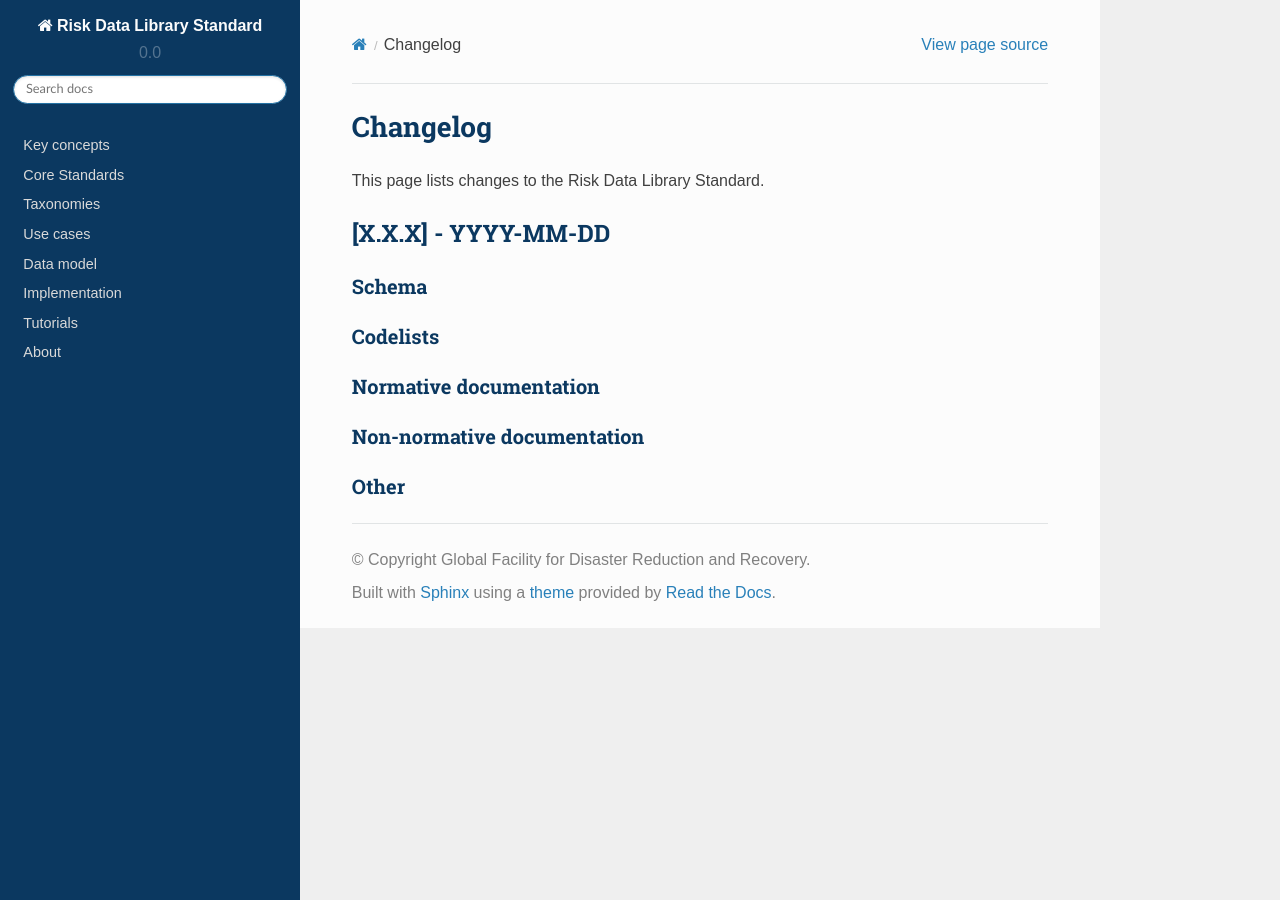
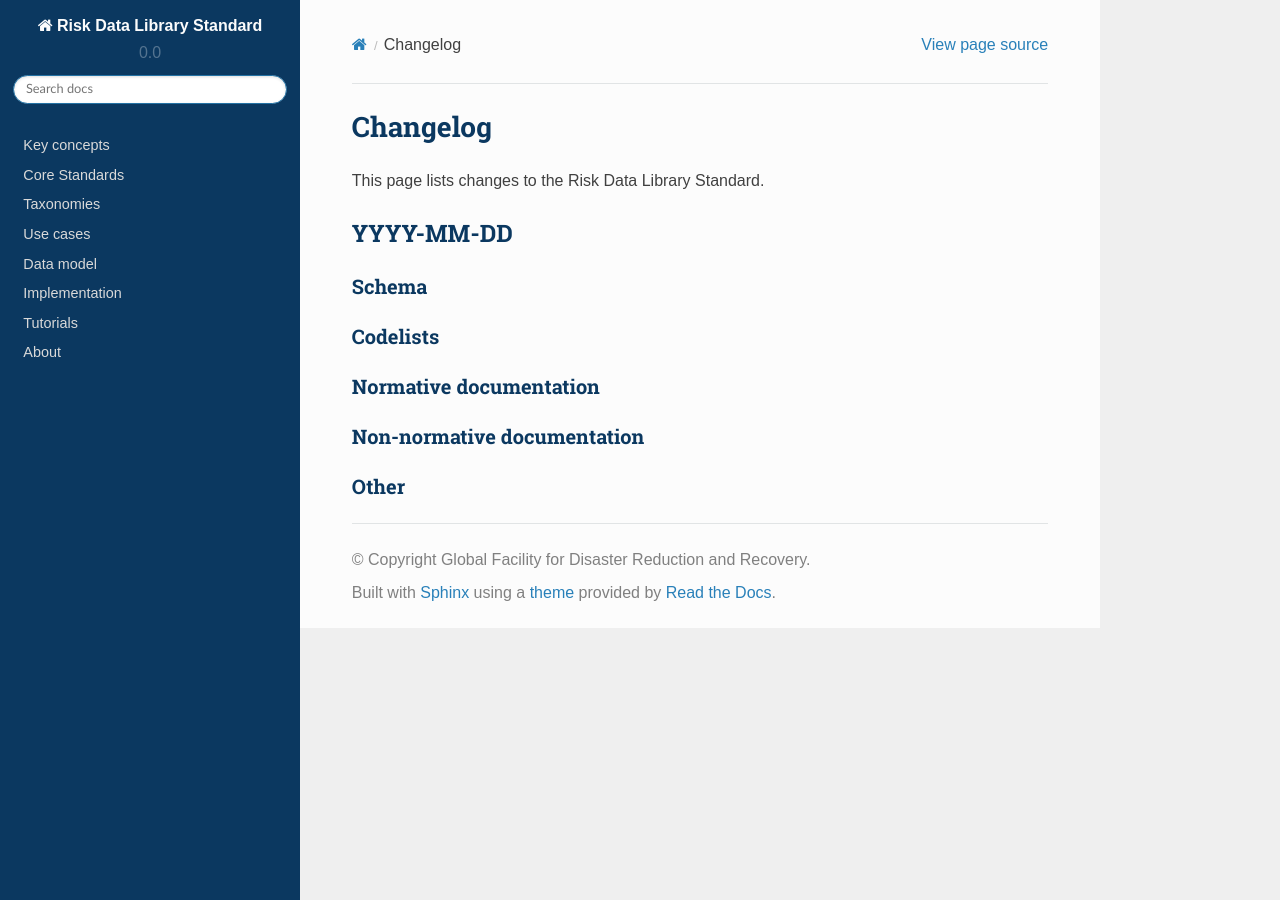
Before and after one commit to GFDRR/rdl-standard, a Sphinx documentation site: the page built from docs/about/changelog.md, in a window 1280 px wide. Built offline with Sphinx 7.4.7 and the Read the Docs theme 2.0.0, drawn with Linux system fonts in a browser that asks for light colours.

```diff
--- a/docs/about/changelog.md
+++ b/docs/about/changelog.md
@@ -2,7 +2,7 @@
 
 This page lists changes to the Risk Data Library Standard.
 
-## [X.X.X] - YYYY-MM-DD
+## YYYY-MM-DD
 
 ### Schema
 
```
